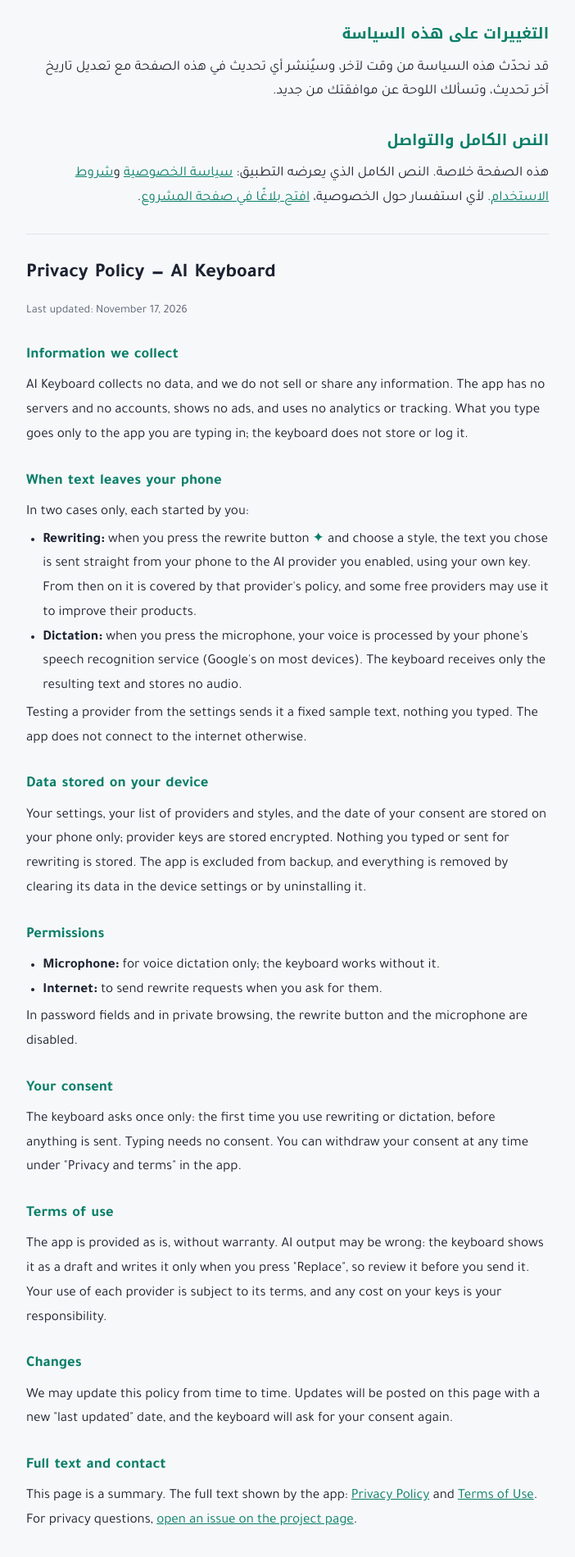
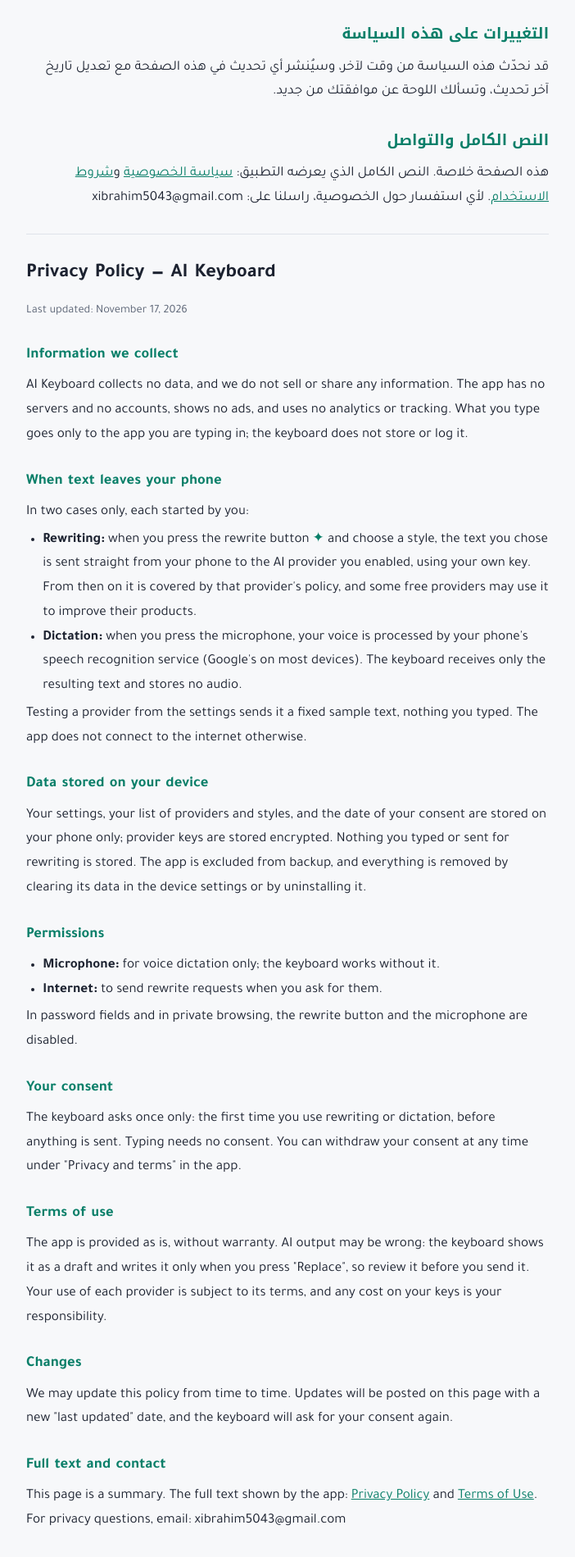
Before and after one commit to ibrahim-dx/ai_keyboard_policy, a plain HTML site: page index.html in a window 1280 px wide. Shown: the part 1394-3293 px from the top of the page at 82% size, without its empty margins (289-991 px from the left). Drawn offline with Linux system fonts and the light colour scheme.

Commit message:
Give a contact email on the page
The same address as on the Maarik privacy page, in both languages, in place of the link to the issue tracker.

```diff
--- a/index.html
+++ b/index.html
@@ -86,7 +86,7 @@ section{display:flex;flex-direction:column;gap:4px}
 
   <section>
     <h2>النص الكامل والتواصل</h2>
-    <p>هذه الصفحة خلاصة. النص الكامل الذي يعرضه التطبيق: <a href="https://github.com/ibrahim-dx/ai_keyboard_policy/blob/main/ar/privacy.md">سياسة الخصوصية</a> و<a href="https://github.com/ibrahim-dx/ai_keyboard_policy/blob/main/ar/terms.md">شروط الاستخدام</a>. لأي استفسار حول الخصوصية، <a href="https://github.com/ibrahim-dx/ai_keyboard_policy/issues">افتح بلاغًا في صفحة المشروع</a>.</p>
+    <p>هذه الصفحة خلاصة. النص الكامل الذي يعرضه التطبيق: <a href="https://github.com/ibrahim-dx/ai_keyboard_policy/blob/main/ar/privacy.md">سياسة الخصوصية</a> و<a href="https://github.com/ibrahim-dx/ai_keyboard_policy/blob/main/ar/terms.md">شروط الاستخدام</a>. لأي استفسار حول الخصوصية، راسلنا على: <span dir="ltr">xibrahim5043@gmail.com</span></p>
   </section>
 
   <div class="en" lang="en">
@@ -99,7 +99,7 @@ section{display:flex;flex-direction:column;gap:4px}
     <section><h2>Your consent</h2><p>The keyboard asks once only: the first time you use rewriting or dictation, before anything is sent. Typing needs no consent. You can withdraw your consent at any time under "Privacy and terms" in the app.</p></section>
     <section><h2>Terms of use</h2><p>The app is provided as is, without warranty. AI output may be wrong: the keyboard shows it as a draft and writes it only when you press "Replace", so review it before you send it. Your use of each provider is subject to its terms, and any cost on your keys is your responsibility.</p></section>
     <section><h2>Changes</h2><p>We may update this policy from time to time. Updates will be posted on this page with a new "last updated" date, and the keyboard will ask for your consent again.</p></section>
-    <section><h2>Full text and contact</h2><p>This page is a summary. The full text shown by the app: <a href="https://github.com/ibrahim-dx/ai_keyboard_policy/blob/main/en/privacy.md">Privacy Policy</a> and <a href="https://github.com/ibrahim-dx/ai_keyboard_policy/blob/main/en/terms.md">Terms of Use</a>. For privacy questions, <a href="https://github.com/ibrahim-dx/ai_keyboard_policy/issues">open an issue on the project page</a>.</p></section>
+    <section><h2>Full text and contact</h2><p>This page is a summary. The full text shown by the app: <a href="https://github.com/ibrahim-dx/ai_keyboard_policy/blob/main/en/privacy.md">Privacy Policy</a> and <a href="https://github.com/ibrahim-dx/ai_keyboard_policy/blob/main/en/terms.md">Terms of Use</a>. For privacy questions, email: xibrahim5043@gmail.com</p></section>
   </div>
 </main>
 </body>
```
